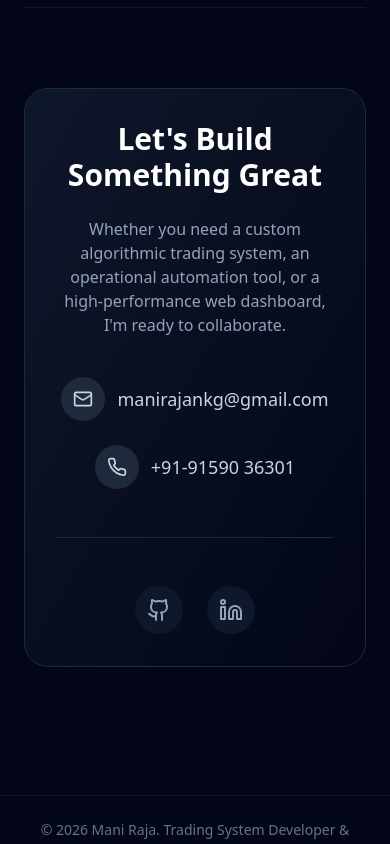
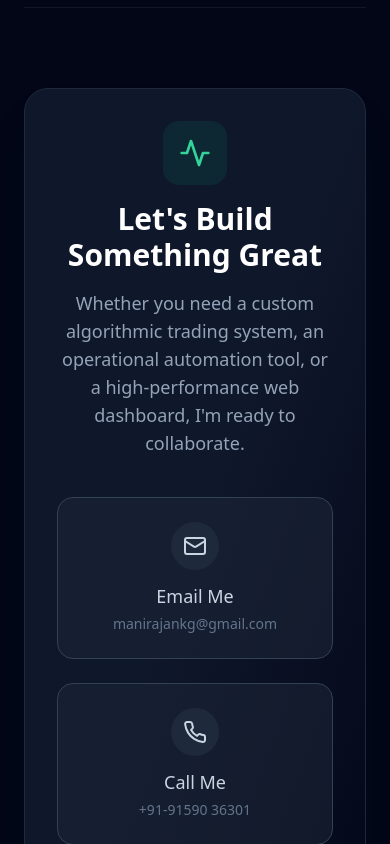
Before and after one commit to maniraja5599/maniraja, a React (Vite) app: page / in a window 390 px wide. Shown: the part 8180-9024 px from the top of the page. Built offline with nearby package versions, Linux system fonts and the light colour scheme.

Commit message:
Update contact section with modern box style

```diff
--- a/src/App.jsx
+++ b/src/App.jsx
@@ -689,29 +689,40 @@ const App = () => {
 
         {/* CONTACT SECTION */}
         <section id="contact" className="py-20 border-t border-slate-800/50 pb-32">
-          <div className="bg-gradient-to-br from-slate-900 to-slate-950 border border-slate-800 rounded-3xl p-8 md:p-12 text-center max-w-4xl mx-auto">
-            <h2 className="text-3xl md:text-4xl font-bold text-white mb-6">Let's Build Something Great</h2>
-            <p className="text-slate-400 mb-10 max-w-2xl mx-auto">
-              Whether you need a custom algorithmic trading system, an operational automation tool, or a high-performance web dashboard, I'm ready to collaborate.
-            </p>
+          <div className="bg-gradient-to-br from-slate-900 via-slate-900 to-slate-950 border border-slate-800 rounded-3xl p-8 md:p-12 text-center max-w-4xl mx-auto shadow-2xl shadow-emerald-900/10">
+            <div className="mb-8">
+              <div className="inline-flex items-center justify-center p-4 bg-emerald-500/10 rounded-2xl mb-4">
+                <Activity size={32} className="text-emerald-400" />
+              </div>
+              <h2 className="text-3xl md:text-4xl font-bold text-white mb-4">Let's Build Something Great</h2>
+              <p className="text-slate-400 mb-10 max-w-2xl mx-auto text-lg">
+                Whether you need a custom algorithmic trading system, an operational automation tool, or a high-performance web dashboard, I'm ready to collaborate.
+              </p>
+            </div>
 
-            <div className="flex flex-col md:flex-row justify-center items-center gap-6 md:gap-10">
-              <a href="mailto:manirajankg@gmail.com" className="flex items-center gap-3 text-slate-300 hover:text-emerald-400 transition-colors group">
-                <div className="p-3 bg-slate-800 group-hover:bg-emerald-500/20 rounded-full transition-colors"><Mail size={20} /></div>
-                <span className="font-medium text-lg">manirajankg@gmail.com</span>
+            <div className="grid grid-cols-1 md:grid-cols-2 gap-6 mb-10">
+              <a href="mailto:manirajankg@gmail.com" className="group flex flex-col items-center justify-center p-6 bg-slate-800/50 hover:bg-emerald-500/10 border border-slate-700 hover:border-emerald-500/50 rounded-2xl transition-all duration-300 hover:-translate-y-1 hover:shadow-lg hover:shadow-emerald-500/20">
+                <div className="p-3 bg-slate-800 group-hover:bg-emerald-500/20 rounded-full transition-colors mb-3">
+                  <Mail size={24} className="text-slate-300 group-hover:text-emerald-400" />
+                </div>
+                <span className="font-medium text-lg text-slate-300 group-hover:text-emerald-300 mb-1">Email Me</span>
+                <span className="text-sm text-slate-500 group-hover:text-emerald-500">manirajankg@gmail.com</span>
               </a>
 
-              <a href="tel:+919159036301" className="flex items-center gap-3 text-slate-300 hover:text-emerald-400 transition-colors group">
-                <div className="p-3 bg-slate-800 group-hover:bg-emerald-500/20 rounded-full transition-colors"><Phone size={20} /></div>
-                <span className="font-medium text-lg">+91-91590 36301</span>
+              <a href="tel:+919159036301" className="group flex flex-col items-center justify-center p-6 bg-slate-800/50 hover:bg-emerald-500/10 border border-slate-700 hover:border-emerald-500/50 rounded-2xl transition-all duration-300 hover:-translate-y-1 hover:shadow-lg hover:shadow-emerald-500/20">
+                <div className="p-3 bg-slate-800 group-hover:bg-emerald-500/20 rounded-full transition-colors mb-3">
+                  <Phone size={24} className="text-slate-300 group-hover:text-emerald-400" />
+                </div>
+                <span className="font-medium text-lg text-slate-300 group-hover:text-emerald-300 mb-1">Call Me</span>
+                <span className="text-sm text-slate-500 group-hover:text-emerald-500">+91-91590 36301</span>
               </a>
             </div>
 
-            <div className="flex justify-center gap-6 mt-12 pt-12 border-t border-slate-800">
-              <a href="https://github.com/maniraja5599" target="_blank" rel="noreferrer" className="p-3 bg-slate-900 rounded-full text-slate-400 hover:text-white hover:bg-slate-800 transition-all">
+            <div className="flex justify-center gap-6 pt-8 border-t border-slate-800">
+              <a href="https://github.com/maniraja5599" target="_blank" rel="noreferrer" className="p-3 bg-slate-800 rounded-full text-slate-400 hover:text-white hover:bg-slate-700 hover:shadow-lg hover:shadow-white/10 transition-all duration-300 hover:-translate-y-1">
                 <Github size={24} />
               </a>
-              <a href="https://in.linkedin.com/in/maniraja5599" target="_blank" rel="noreferrer" className="p-3 bg-slate-900 rounded-full text-slate-400 hover:text-[#0A66C2] hover:bg-slate-800 transition-all">
+              <a href="https://in.linkedin.com/in/maniraja5599" target="_blank" rel="noreferrer" className="p-3 bg-slate-800 rounded-full text-slate-400 hover:text-[#0A66C2] hover:bg-slate-700 hover:shadow-lg hover:shadow-[#0A66C2]/20 transition-all duration-300 hover:-translate-y-1">
                 <Linkedin size={24} />
               </a>
             </div>
```
